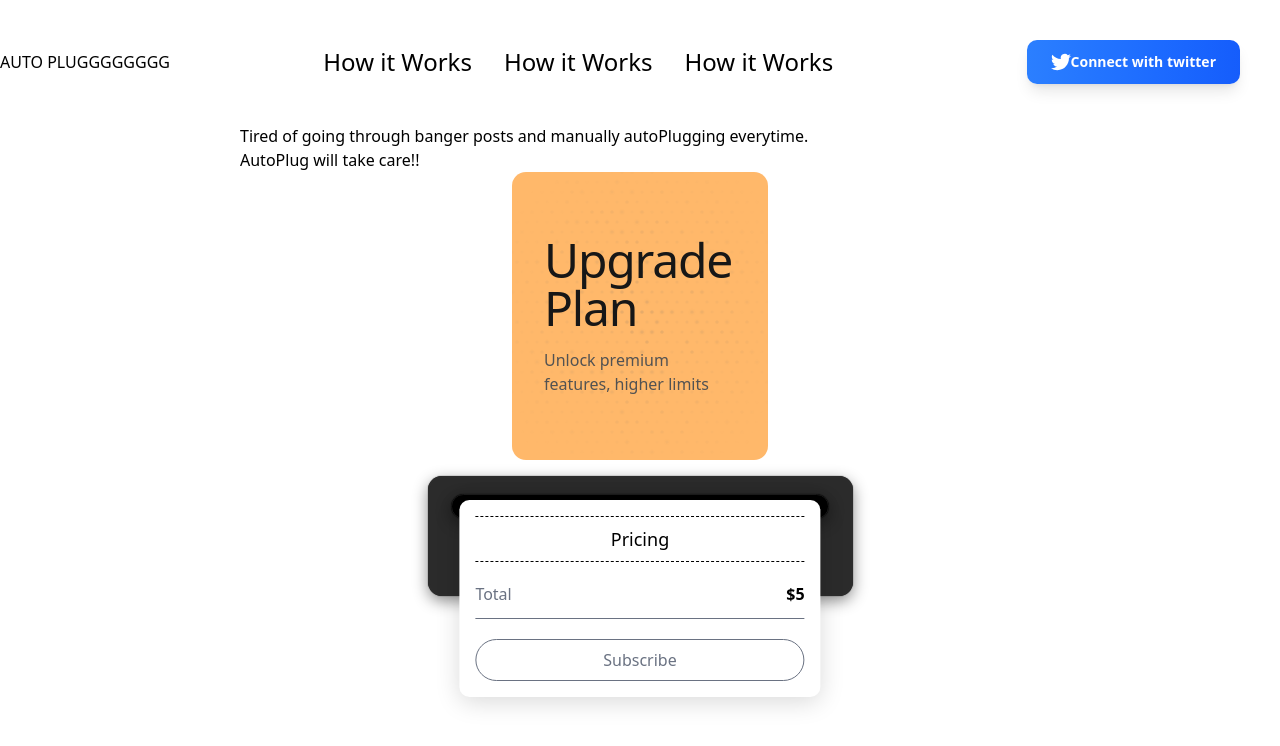
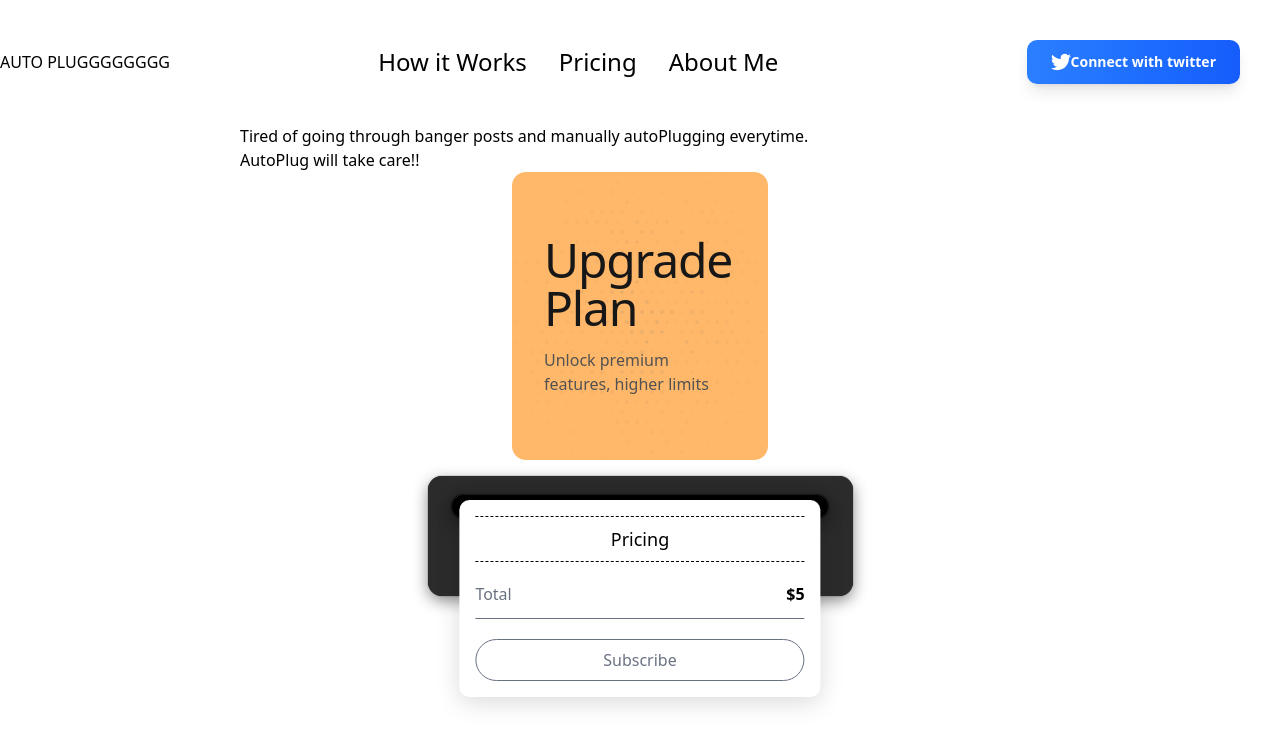
Before and after one commit to TejaswaHinduja/auto-frontend, a Next.js app: page / in a window 1280 px wide. Shown: the top 746 px of the page. Built offline with nearby package versions, Linux system fonts and the light colour scheme.

Commit message:
fix navbar

```diff
--- a/app/landing/page.tsx
+++ b/app/landing/page.tsx
@@ -8,7 +8,7 @@ import InvoiceCard from "@/components/ui/invoice"
 
 export function Landing(){
 
-    return <div className="min-h-scree">
+    return <div className="min-h-screen">
        <Navbar></Navbar>
 
     <section id="about" className="flex ml-60 justify-center w-150 line-clamp-1">{/*ask about how to make this correct since ml-60 is not the way to go*/}
--- a/components/navbar.tsx
+++ b/components/navbar.tsx
@@ -11,8 +11,8 @@ export function Navbar(){
             <div className="flex items-center justify-center py-8">
 
             <Link className="px-4 text-2xl" href="#how">How it Works</Link>
-            <Link className="px-4 text-2xl" href="#about">How it Works</Link>
-            <Link className="px-4 text-2xl" href="#pricing">How it Works</Link>
+            <Link className="px-4 text-2xl" href="#about">Pricing</Link>
+            <Link className="px-4 text-2xl" href="#pricing">About Me</Link>
 
             </div>
 
```
